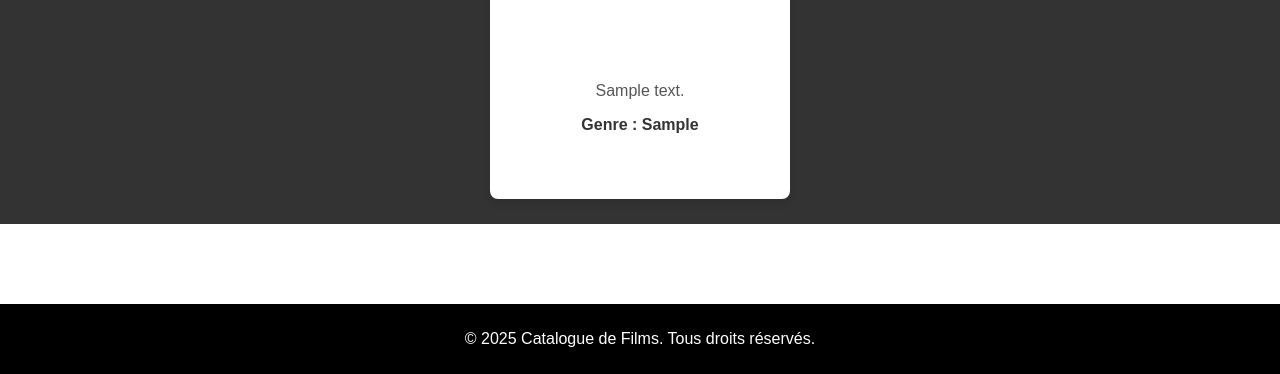
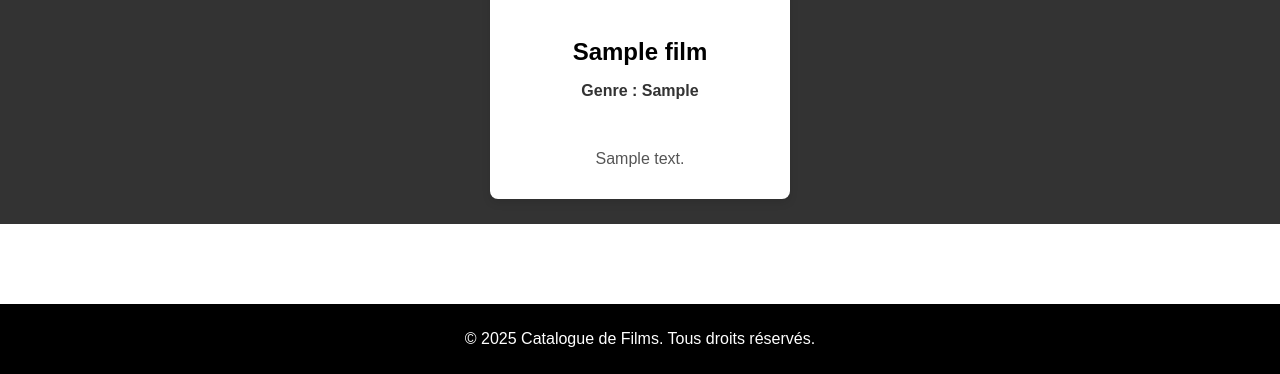
Before and after one commit to AdemeProgrammer/EcranMajestueux3, a PHP site: page /vue/CatalogueEM.php in a window 1280 px wide. Shown: the part 426-800 px from the top of the page. Run offline with PHP 8.4, Linux system fonts and the light colour scheme; tables that the repository leaves empty or names only in its code hold one stand-in row (values such as "Sample post").

Commit message:
[feat] ajout du titre des films dans le catalogue

```diff
--- a/vue/CatalogueEM.php
+++ b/vue/CatalogueEM.php
@@ -15,6 +15,7 @@ $filmsRepository = new FilmsRepository();
     <meta name="viewport" content="width=device-width, initial-scale=1.0">
     <title>Catalogue de Films</title>
     <style>
+
         body {
             font-family: Arial, sans-serif;
             background-color: #ffffff;
@@ -64,6 +65,7 @@ $filmsRepository = new FilmsRepository();
         .movie-title {
             font-size: 1.5em;
             margin-bottom: 10px;
+            color: #000000;
         }
 
         .movie-description {
@@ -98,10 +100,9 @@ $filmsRepository = new FilmsRepository();
                 <img src="<?php echo htmlspecialchars($film['affiche']); ?>" alt="<?php echo htmlspecialchars($film['titre']); ?>">
                 <div class="movie-info">
                     <h2 class="movie-title"><?php echo htmlspecialchars($film['titre']); ?></h2>
+                    <p class="movie-genre"><strong>Genre :</strong> <?php echo htmlspecialchars($film['genre']); ?></p>
+                    <p class="movie-duration"><strong>Durée :</strong> <?php echo htmlspecialchars($film['duree']); ?> minutes</p>
                     <p class="movie-description"><?php echo htmlspecialchars($film['description']); ?></p>
-                    <p class="movie-genre"><strong>Genre :</strong> <?php echo htmlspecialchars($film['genre']); ?></p>
-                    <!-- Durée avec une nouvelle classe -->
-                    <p class="movie-duration"><strong>Durée :</strong> <?php echo htmlspecialchars($film['duree']); ?> minutes</p>
                 </div>
             </div>
         <?php endforeach; ?>
```
